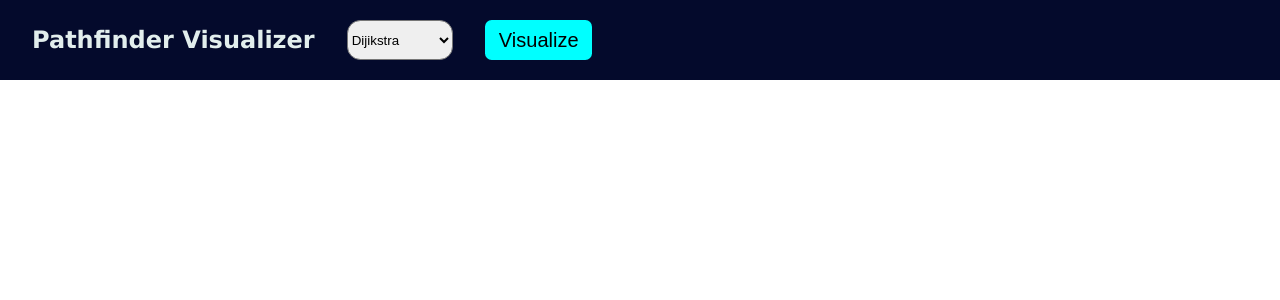
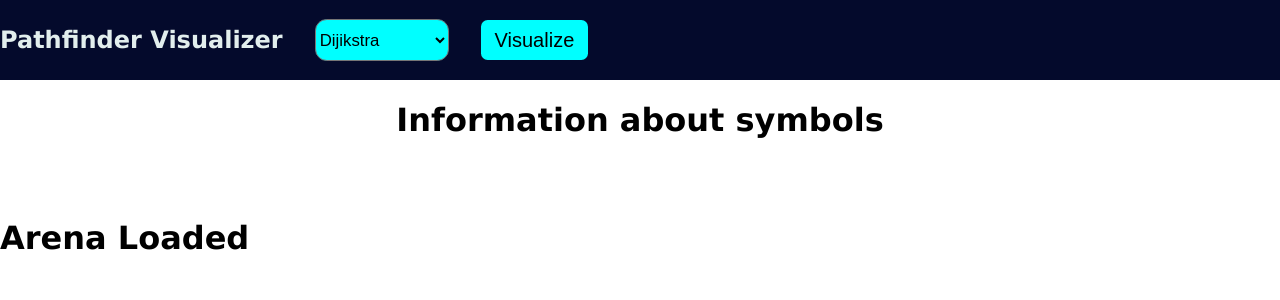
Before and after one commit to manmodesanket/pathfinder-visualizer, a React (Vite) app: page / in a window 1280 px wide. Shown: the top 300 px of the page. Built offline with nearby package versions, Linux system fonts and the light colour scheme.

Commit message:
grid array created

```diff
--- a/src/App.js
+++ b/src/App.js
@@ -1,14 +1,20 @@
 import React from "react";
 import ReactDOM from "react-dom";
+import Arena from "./components/Arena";
+import Info from "./components/Info";
 import Navbar from "./components/Navbar";
 import "./css/styles.css";
 
-const App = () => {
-  return (
-    <div className="App">
-      <Navbar />
-    </div>
-  );
-};
+class App extends React.Component {
+  render() {
+    return (
+      <div className="App">
+        <Navbar />
+        <Info />
+        <Arena />
+      </div>
+    );
+  }
+}
 
 ReactDOM.render(<App />, document.getElementById("root"));
--- /dev/null
+++ b/src/components/Arena.js
@@ -0,0 +1,46 @@
+import React from "react";
+
+class Arena extends React.Component {
+  constructor() {
+    super();
+    this.state = {
+      grid: [],
+    };
+  }
+  componentDidMount() {
+    const newGrid = getInitialGrid();
+    this.setState({
+      grid: [...newGrid],
+    });
+  }
+  render() {
+    console.log(this.state.grid);
+    if (this.state.grid.length === 0) {
+      return (
+        <div className="arena">
+          <h1>Arena Loading...</h1>
+        </div>
+      );
+    } else {
+      return (
+        <div className="arena">
+          <h1>Arena Loaded</h1>
+        </div>
+      );
+    }
+  }
+}
+
+const getInitialGrid = () => {
+  let newGrid = [];
+  for (let col = 0; col < 20; col++) {
+    let currentRow = [];
+    for (let row = 0; row < 50; row++) {
+      currentRow.push([col, row]);
+    }
+    newGrid.push(currentRow);
+  }
+  return newGrid;
+};
+
+export default Arena;
--- /dev/null
+++ b/src/components/Info.js
@@ -0,0 +1,11 @@
+import React from "react";
+
+const Info = () => {
+  return (
+    <div className="info">
+      <h1>Information about symbols</h1>
+    </div>
+  );
+};
+
+export default Info;
--- a/src/components/Navbar.js
+++ b/src/components/Navbar.js
@@ -7,7 +7,7 @@ const Navbar = () => {
   const [algorithm, AlgorithmDropDown] = useDropdown("Dijiskstra", ALGORITHMS);
   return (
     <nav className="navbar">
-      <div className="navitem">
+      <div>
         <h1>Pathfinder Visualizer</h1>
       </div>
       <div className="navitem">
--- a/src/css/dropdown.css
+++ b/src/css/dropdown.css
@@ -1,7 +1,9 @@
 .dropdown {
-  height: 3em;
+  height: 2.5em;
   width: 8em;
-  border-radius: 1em;
+  border-radius: 0.7em;
+  background-color: aqua;
+  font-size: 1.05em;
 }
 
 .option {
--- a/src/css/styles.css
+++ b/src/css/styles.css
@@ -3,3 +3,12 @@ body {
     "Lucida Sans Unicode", Geneva, Verdana, sans-serif;
   margin: 0px;
 }
+
+.info {
+  width: 100%;
+  text-align: center;
+}
+
+.arena {
+  margin-top: 5em;
+}
```
